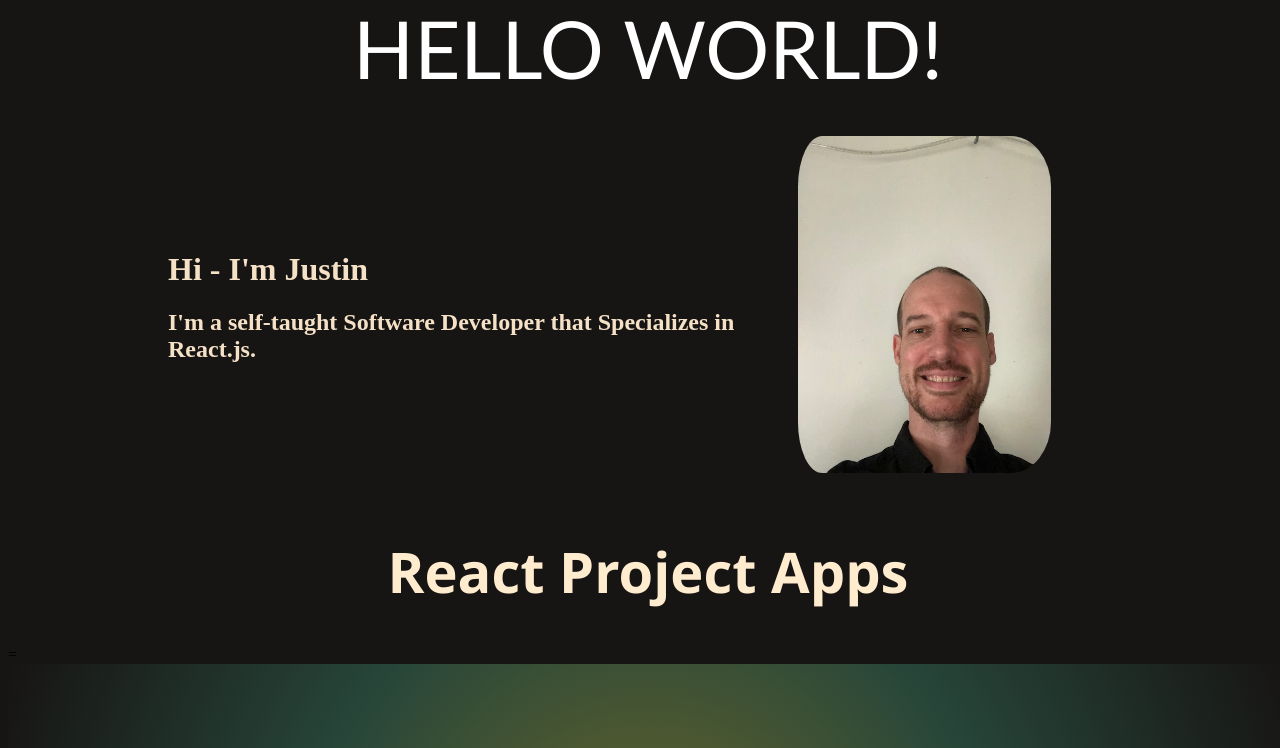
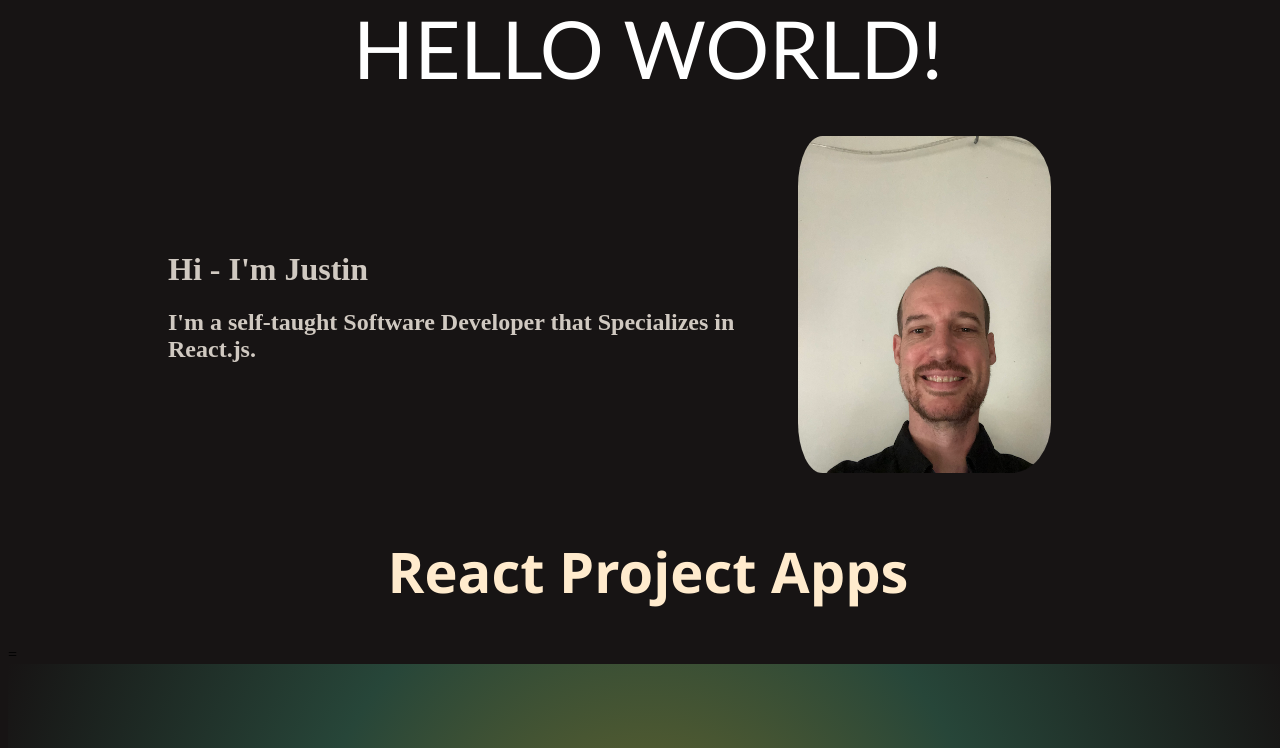
Before and after one commit to Aguadebebe/new-site, a React (Create React App) app: page / in a window 1280 px wide. Shown: the top 748 px of the page. Built offline with nearby package versions, Linux system fonts and the light colour scheme.

Commit message:
testing hero-text color

```diff
--- a/src/Components/Feature2/HeroSection.css
+++ b/src/Components/Feature2/HeroSection.css
@@ -11,7 +11,7 @@
 
   .hero-text {
     padding-left: 10em;
-    color:rgb(245, 225, 198);
+    color:rgb(208, 201, 193);
   }
 
   .hero-image img {
--- a/src/Components/Feature3/ReactProjectTitle.js
+++ b/src/Components/Feature3/ReactProjectTitle.js
@@ -4,10 +4,10 @@ const ReactProjectTitle = () => {
     const equal = "=";
 
     return (
-        <div>
+        <span>
           <h1 className="react-project-title">React Project Apps</h1>
           <span>{equal}</span>
-        </div>
+        </span>
     );
 }
 
```
